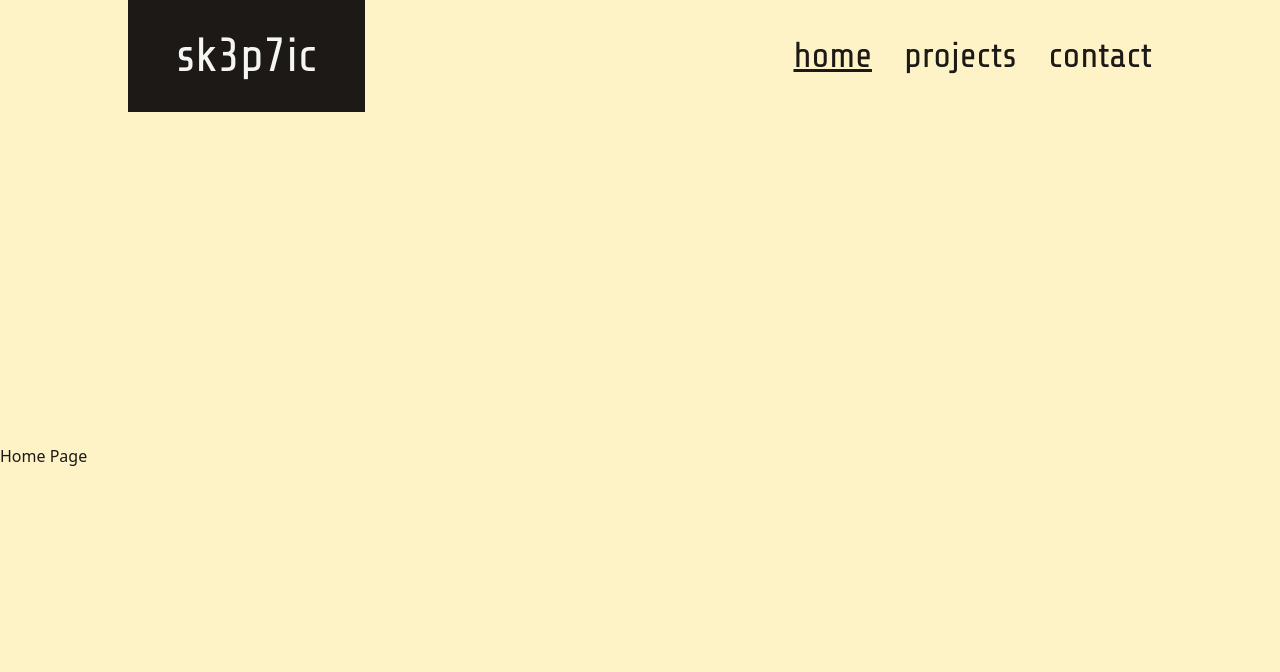
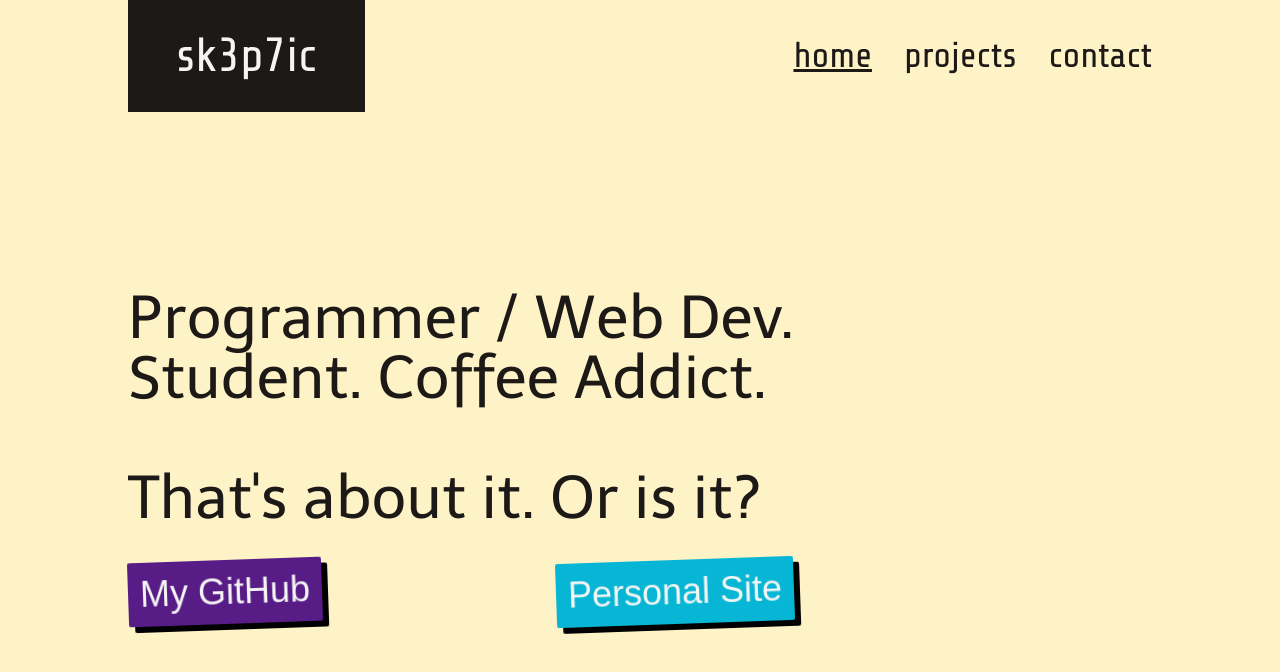
Before and after one commit to sk3p7ic/sk3p7ic-site, a React (Create React App) app: page / in a window 1280 px wide. Shown: the top 672 px of the page. Built offline with nearby package versions, Linux system fonts and the light colour scheme; a web font is replaced by a local one.

Commit message:
Worked on basic text for home page.

```diff
--- a/src/pages/home/home.js
+++ b/src/pages/home/home.js
@@ -1,5 +1,23 @@
+import { FunkyButton } from "../../components/button/button";
+
 export const HomePage = () => {
   return (
-    <div className="flex-grow w-screen h-full flex items-center">Home Page</div>
+    <div className="flex-grow w-max h-full p-32 flex flex-col gap-8 justify-center">
+      <h1 className="font-telex text-6xl">
+        Programmer / Web Dev.
+        <br />
+        Student. Coffee Addict.
+        <br />
+        <br />
+        That's about it. Or is it?
+      </h1>
+
+      <div className="flex justify-between">
+        <FunkyButton href="https://github.com/sk3p7ic">My GitHub</FunkyButton>
+        <FunkyButton buttonColor="bg-cyan-500" href="https://joshuaibrom.com">
+          Personal Site
+        </FunkyButton>
+      </div>
+    </div>
   );
 };
```
